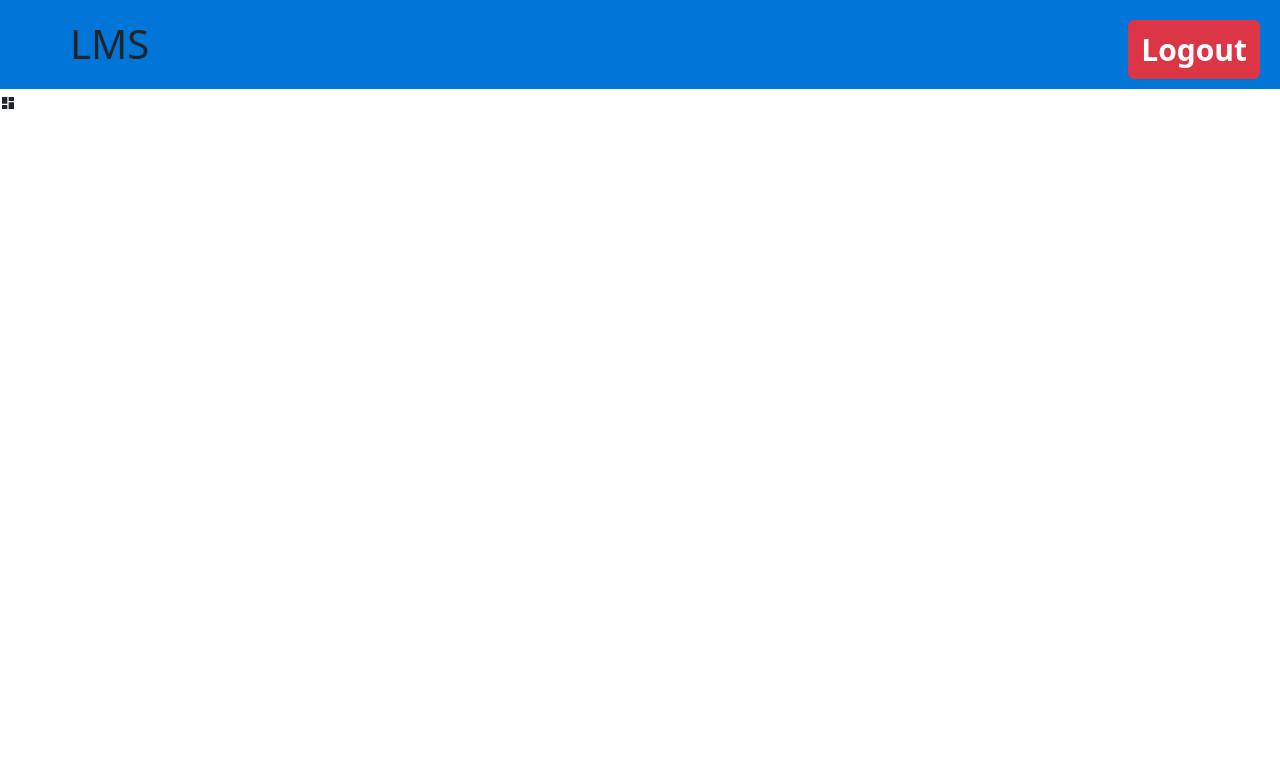
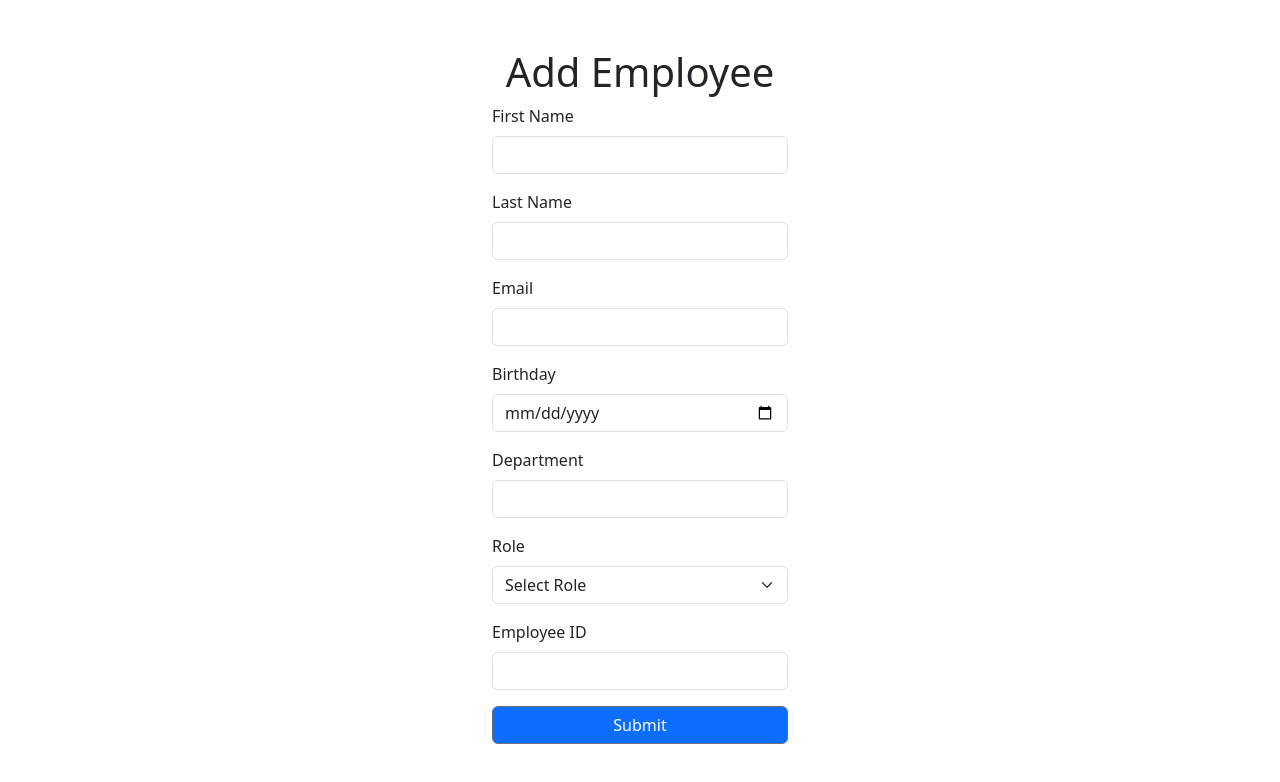
Before and after one commit to PF-Razzaq/LeaveApplicatin-Frontend, a React (Create React App) app: page / in a window 1280 px wide. Shown: the top 782 px of the page. Built offline with nearby package versions, Linux system fonts and the light colour scheme.

Commit message:
addComponents(AddEmployees,Header,Home,Sidebar)

```diff
--- a/src/App.js
+++ b/src/App.js
@@ -1,12 +1,14 @@
 import React from "react";
 import Header from "./Components/Header/Header";
 import Sidebar from "./Components/Sidebar/Sidebar";
+import AddEmployee from "./Components/AddEmployee/AddEmployee";
 
 const App = () => {
   return (
     <div>
-      <Header />
-      <Sidebar />
+      {/* <Header />
+      <Sidebar /> */}
+      <AddEmployee />
     </div>
   );
 };
--- /dev/null
+++ b/src/Components/AddEmployee/AddEmployee.jsx
@@ -0,0 +1,184 @@
+import React, { useState, useEffect } from "react";
+import axios from "axios";
+import { API_URL } from "../Api/api";
+import {
+  Container,
+  Form,
+  FormGroup,
+  Label,
+  Input,
+  Row,
+  Col,
+  Button,
+} from "reactstrap";
+
+const AddEmployee = (props) => {
+  const [formData, setFormData] = useState({
+    firstName: "",
+    lastName: "",
+    email: "",
+    birthday: "",
+    department: "",
+    role: "",
+    employeeId: "",
+  });
+
+  useEffect(() => {
+    if (props.employee) {
+      const {
+        firstName,
+        lastName,
+        email,
+        birthday,
+        department,
+        role,
+        employeeId,
+      } = props.employee;
+      setFormData({
+        firstName,
+        lastName,
+        email,
+        birthday,
+        department,
+        role,
+        employeeId,
+      });
+    }
+  }, [props.employee]);
+
+  const handleChange = (e) => {
+    const { name, value } = e.target;
+    setFormData({ ...formData, [name]: value });
+  };
+
+  const handleSubmit = async (props) => {
+    try {
+      const response = await axios.post(API_URL, formData);
+      props.resetState();
+      console.log("Data submitted successfully:", response.data);
+    } catch (error) {
+      props.resetState();
+      console.error("Error submitting data:", error);
+    }
+  };
+  const defaultIfEmpty = (value) => {
+    return value === "" ? "" : value;
+  };
+  return (
+    <Container className="w-25">
+      <h1 className="text-center mt-5">Add Employee</h1>
+
+      <Form onSubmit={handleSubmit}>
+        <Row>
+          <Col md={12}>
+            <FormGroup>
+              <Label for="firstName">First Name</Label>
+              <Input
+                type="text"
+                name="firstName"
+                id="firstName"
+                value={defaultIfEmpty(formData.firstName)}
+                onChange={handleChange}
+                required
+              />
+            </FormGroup>
+          </Col>
+          <Col md={12}>
+            <FormGroup>
+              <Label for="lastName">Last Name</Label>
+              <Input
+                type="text"
+                name="lastName"
+                id="lastName"
+                value={defaultIfEmpty(formData.lastName)}
+                onChange={handleChange}
+                required
+              />
+            </FormGroup>
+          </Col>
+          <Col md={12}>
+            <FormGroup>
+              <Label for="email">Email</Label>
+              <Input
+                type="text"
+                name="email"
+                id="email"
+                value={defaultIfEmpty(formData.email)}
+                onChange={handleChange}
+                required
+              />
+            </FormGroup>
+          </Col>
+        </Row>
+        <Row>
+          <Col md={12}>
+            <FormGroup>
+              <Label for="birthday">Birthday</Label>
+              <Input
+                type="date"
+                name="birthday"
+                id="birthday"
+                value={defaultIfEmpty(formData.birthday)}
+                onChange={handleChange}
+                required
+              />
+            </FormGroup>
+          </Col>
+          <Col md={12}>
+            <FormGroup>
+              <Label for="department">Department</Label>
+              <Input
+                type="text"
+                name="department"
+                id="department"
+                value={defaultIfEmpty(formData.department)}
+                onChange={handleChange}
+                required
+              />
+            </FormGroup>
+          </Col>
+        </Row>
+        <Row>
+          <Col md={6} className="w-100">
+            <FormGroup>
+              <Label for="role">Role</Label>
+              <Input
+                type="select"
+                name="role"
+                id="role"
+                value={defaultIfEmpty(formData.role)}
+                onChange={handleChange}
+                required
+              >
+                <option value="" disabled selected>
+                  Select Role
+                </option>
+                <option value="Web Developer">Web Developer</option>
+                <option value="Tester">Tester</option>
+                <option value="Others">Others</option>
+              </Input>
+            </FormGroup>
+          </Col>
+          <Col md={12}>
+            <FormGroup>
+              <Label for="employeeId">Employee ID</Label>
+              <Input
+                type="text"
+                name="employeeId"
+                id="employeeId"
+                value={defaultIfEmpty(formData.employeeId)}
+                onChange={handleChange}
+                required
+              />
+            </FormGroup>
+          </Col>
+        </Row>
+        <Button className="w-100 bg-primary" type="submit">
+          Submit
+        </Button>
+      </Form>
+    </Container>
+  );
+};
+
+export default AddEmployee;
--- /dev/null
+++ b/src/Components/Api/api.jsx
@@ -0,0 +1 @@
+export const API_URL = "http://localhost:8000/api/employees/";
--- /dev/null
+++ b/src/Components/Body/Body.css
@@ -0,0 +1,44 @@
+.body {
+  width: calc(100vw - 250px);
+  height: calc(100vh - 90px);
+  background-color: rgb(207, 196, 175);
+}
+
+.main-leave {
+  width: 80%;
+  margin: 0 auto;
+}
+
+.select-leave {
+  display: flex;
+  align-items: center;
+  justify-content: space-between;
+  width: 95%;
+  margin: auto;
+}
+
+.leave-section {
+  margin-right: 86px;
+  padding: 5px 10px 5px 10px;
+  border: none;
+  outline: none;
+  border-radius: 5px;
+  font-size: 18px;
+  cursor: pointer;
+}
+
+.leaves .my-div {
+  width: 385px;
+  background: gray;
+  text-align: center;
+  margin-top: 30px;
+  padding: 74px;
+  color: black;
+  font-size: 24px;
+  font-weight: 500;
+  cursor: pointer;
+}
+
+.leave-dropdown {
+  margin-right: 34px;
+}
--- /dev/null
+++ b/src/Components/Body/Body.jsx
@@ -0,0 +1,44 @@
+import React from "react";
+import "./Body.css";
+import { Button } from "reactstrap";
+import { Container, Row, Col } from "reactstrap";
+
+const Body = () => {
+  return (
+    <>
+      <div className="body">
+        <main className="main-leave">
+          <div className="select-leave">
+            <Button className="add-employee" color="danger">
+              Add Employee
+            </Button>
+            <div className="leave-dropdown">
+              <select name="" id="" className="leave-section">
+                <option selected disabled value="Select Leave">
+                  Selected Leave
+                </option>
+                <option value="Pending Leaves">Pending Leaves</option>
+                <option value="Rejected Leaves">Rejected Leaves</option>
+                <option value="Accepted Leaves">Accepted Leaves</option>
+              </select>
+            </div>
+          </div>
+          <div className="leaves">
+            <Container>
+              <Row>
+                <Col>
+                  <div className="my-div">Registered Employee</div>
+                </Col>
+                <Col>
+                  <div className="my-div">Leave Requested</div>
+                </Col>
+              </Row>
+            </Container>
+          </div>
+        </main>
+      </div>
+    </>
+  );
+};
+
+export default Body;
--- a/src/Components/Header/Header.jsx
+++ b/src/Components/Header/Header.jsx
@@ -1,6 +1,5 @@
 import React from "react";
 import "./Header.css";
-import { Button } from "reactstrap";
 
 const Header = () => {
   return (
@@ -8,7 +7,6 @@ const Header = () => {
       <div className="header">
         <div className="header-container">
           <h1>LMS</h1>
-          <Button color="danger">Logout</Button>
         </div>
       </div>
     </>
--- a/src/Components/Sidebar/Sidebar.css
+++ b/src/Components/Sidebar/Sidebar.css
@@ -1,2 +1,32 @@
+.main-div {
+  display: flex;
+}
+
 .sidebar {
+  width: 250px;
+  height: calc(100vh - 90px);
+  background: #0275d8;
+  display: flex;
+  flex-direction: column;
+  justify-content: space-between;
 }
+
+main {
+  padding: 40px 0px 0px 20px;
+}
+
+.dashboard,
+.leave,
+.employee {
+  display: flex;
+  align-items: center;
+  gap: 10px;
+}
+
+.icon {
+  font-size: 25px;
+}
+
+.logout {
+  margin: 0px 0px 30px 135px;
+}
--- a/src/Components/Sidebar/Sidebar.jsx
+++ b/src/Components/Sidebar/Sidebar.jsx
@@ -1,12 +1,38 @@
 import React from "react";
+import "./Sidebar.css";
 import { MdDashboard } from "react-icons/md";
+import { RiPagesLine } from "react-icons/ri";
+import { Button } from "reactstrap";
+import { MdPeopleAlt } from "react-icons/md";
+import Body from "../Body/Body";
 
 const Sidebar = () => {
   return (
     <>
-      <div className="sidebar">
-        <div className="dashboard">
-          <MdDashboard />
+      <div className="main-div">
+        <div className="left">
+          <div className="sidebar">
+            <main className="main">
+              <div className="dashboard">
+                <MdDashboard className="icon" />
+                <h4>Dashboard</h4>
+              </div>
+              <div className="leave">
+                <RiPagesLine className="icon" />
+                <h4>Leave Section</h4>
+              </div>
+              <div className="employee">
+                <MdPeopleAlt className="icon" />
+                <h4>Employee Section</h4>
+              </div>
+            </main>
+            <div className="logout">
+              <Button color="danger">Logout</Button>
+            </div>
+          </div>
+        </div>
+        <div className="right">
+          <Body />
         </div>
       </div>
     </>
--- a/src/index.js
+++ b/src/index.js
@@ -16,3 +16,5 @@ root.render(
 // to log results (for example: reportWebVitals(console.log))
 // or send to an analytics endpoint. Learn more: https://bit.ly/CRA-vitals
 reportWebVitals();
+
+export const API_URL = "http://localhost:8000/api/employees/";
```
Also changed, not shown: src/Components/Home/Home.jsx (added, +41 -0 lines), src/Components/AddEmployee/AddEmployee.css (added).
